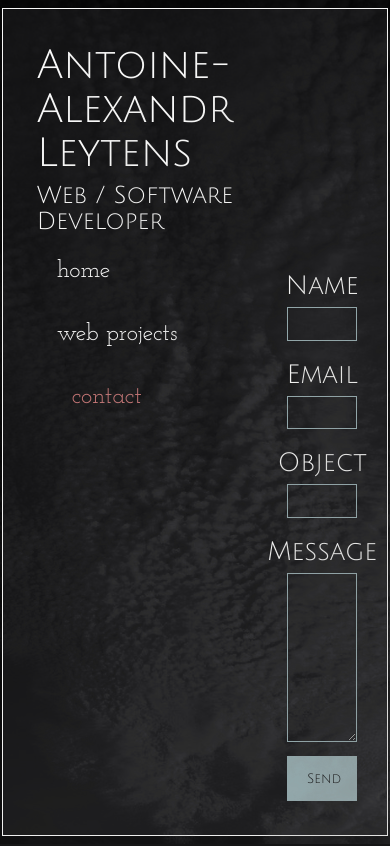
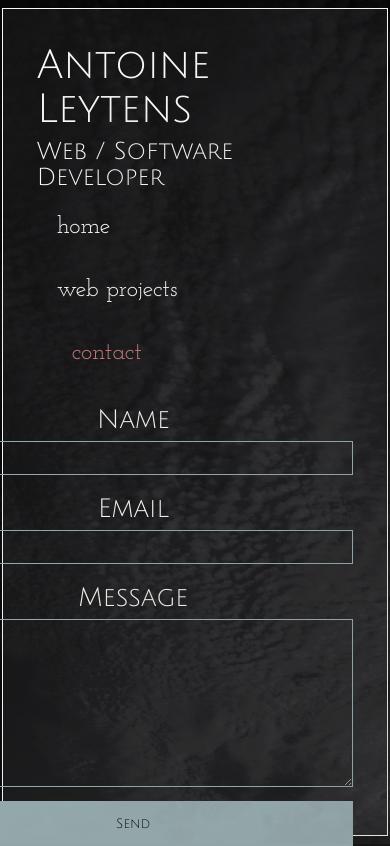
Before and after one commit to Antoine9123/portfolio, an Angular app in the folder portfolio/: page /contact in a window 390 px wide. Built offline with nearby package versions, Linux system fonts and the light colour scheme.

Commit message:
make it responsive

```diff
--- a/portfolio/src/app/app.component.scss
+++ b/portfolio/src/app/app.component.scss
@@ -8,28 +8,25 @@
   mix-blend-mode: exclusion;
 
   display: flex;
+  flex-direction: column;
   justify-content: space-between;
+
+  padding: 4vh;
 }
 
 .navbar-container {
   color: white;
 
-  margin-top: 4vh;
-  margin-left: 4vh;
-
   display: flex;
   flex-direction: column;
+
 }
 
 .content-container {
+  width: 100%;
   display: flex;
-  flex-direction: column;
   justify-content: flex-end;
 
-  width: 16vw;
-
-  margin-bottom: 4vh;
-  margin-right: 4vh;
 
   font-family: "Josefin Slab", serif;
 
@@ -39,4 +36,6 @@
 
   color: white;
   text-align: right;
+
+
 }
--- a/portfolio/src/app/app.component.ts
+++ b/portfolio/src/app/app.component.ts
@@ -14,5 +14,4 @@ import { ContactComponent } from './pages/contact/contact.component'
   styleUrl: './app.component.scss'
 })
 export class AppComponent {
-  title = 'portfolio';
 }
--- a/portfolio/src/app/app.config.ts
+++ b/portfolio/src/app/app.config.ts
@@ -1,8 +1,8 @@
 import { ApplicationConfig } from '@angular/core';
-import { provideRouter } from '@angular/router';
+import { provideRouter, withViewTransitions } from '@angular/router';
 
 import { routes } from './app.routes';
 
 export const appConfig: ApplicationConfig = {
-  providers: [provideRouter(routes)]
+  providers: [provideRouter(routes, withViewTransitions())]
 };
--- a/portfolio/src/app/components/navbar/navbar.component.html
+++ b/portfolio/src/app/components/navbar/navbar.component.html
@@ -1,4 +1,4 @@
-<h1>Antoine-Alexandr Leytens</h1>
+<h1>Antoine<span>-Alexandr</span> Leytens</h1>
 <h2>Web / Software Developer</h2>
 <div>
   <ul>
--- a/portfolio/src/app/components/navbar/navbar.component.scss
+++ b/portfolio/src/app/components/navbar/navbar.component.scss
@@ -47,3 +47,9 @@ ul {
   transform: translateX(15px);
   transition: 0.5s;
 }
+
+@media (max-width: 666px){
+  span{
+    display: none;
+  }
+}
--- a/portfolio/src/app/pages/contact/contact.component.html
+++ b/portfolio/src/app/pages/contact/contact.component.html
@@ -9,10 +9,6 @@
       <input type="email" id="email" name="email" required>
     </div>
 
-    <div>
-      <label for="object">Object</label>
-      <input type="text" id="object" name="object" required>
-    </div>
 
     <div>
       <label for="message">Message</label>
--- a/portfolio/src/app/pages/contact/contact.component.scss
+++ b/portfolio/src/app/pages/contact/contact.component.scss
@@ -22,7 +22,7 @@ form {
 
         input[type="text"],
         input[type="email"] {
-        width: 18vw;
+        width: 440px;
         height: 4vh;
         padding: 8px;
         border: 0.5px solid #96AEB2;
@@ -37,7 +37,7 @@ form {
         }
 
         textarea {
-            width: 18vw;
+            width: 440px;
             height: 20vh;
             padding: 8px;
             border: 0.5px solid #96AEB2;
@@ -55,7 +55,7 @@ form {
     button[type="submit"] {
         margin-top: 14px;
         padding: 15px 20px;
-        width: 18vw;
+        width: 440px;
         background-color: #96AEB2;
         color: black;
         border: none;
--- a/portfolio/src/app/pages/contact/contact.component.ts
+++ b/portfolio/src/app/pages/contact/contact.component.ts
@@ -8,5 +8,4 @@ import { Component } from '@angular/core';
   styleUrl: './contact.component.scss'
 })
 export class ContactComponent {
-
 }
--- a/portfolio/src/app/pages/home/home.component.scss
+++ b/portfolio/src/app/pages/home/home.component.scss
@@ -0,0 +1,23 @@
+*{
+    width: 80vw;
+}
+
+@media (min-width: 666px){
+    *{
+        width: 50vw;
+    }
+
+}
+
+@media (min-width: 1000px){
+    *{
+        width: 30vw;
+    }
+}
+
+@media (min-width: 1500px){
+    *{
+        width: 20vw;
+    }
+
+}
--- a/portfolio/src/app/pages/web-projects/web-projects.component.scss
+++ b/portfolio/src/app/pages/web-projects/web-projects.component.scss
@@ -1,6 +1,8 @@
 *{
     font-family: "Julius Sans One", sans-serif;
     font-weight: 400;
+
+
 
 }
 
```
Also changed, not shown: portfolio/src/app/app.routes.ts (+5 -4 lines).
